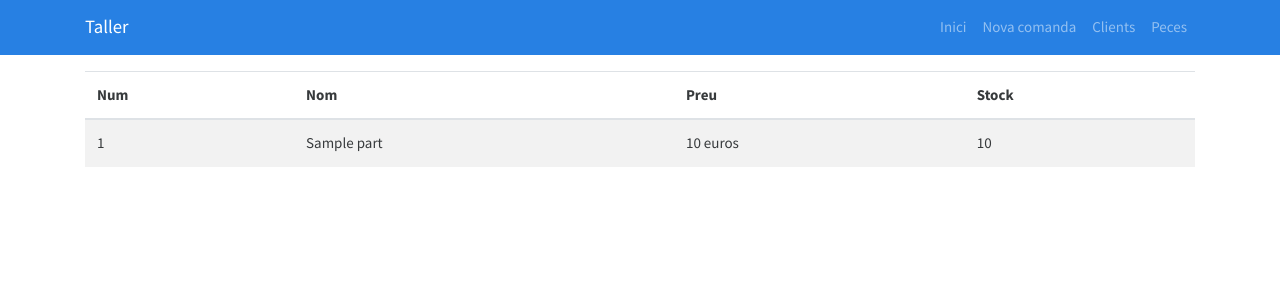
After one commit to pmontp19/taller-dabd, a Symfony app: template templates/part/index.html.twig in a window 1280 px wide. The commit adds this page. Shown: the top 300 px of the page. Run offline with Twig, Linux system fonts and the light colour scheme; the template is opened without the code that fills it: most values are stand-ins (such as "Sample title", 1, 10 or a date in 2020); some libraries are stand-ins or nearby versions.

Commit message:
Part list and controller

```diff
--- a/templates/comanda/show.html.twig
+++ b/templates/comanda/show.html.twig
@@ -16,6 +16,7 @@
     <p>Temps que ocuparà: {{ comanda.time }} minuts</p>
     <p>Total: {{ comanda.total }} euros</p>
     <p><em>Data de creació: {{ comanda.creation|date('d-m-Y') }}</em></p>
+    <a href="/comanda/edit/{{ comanda.id }}" class="btn btn-light">Editar</a>
     <hr>
     <a href="/">Enrere</a>
 {% endblock %}
--- a/templates/inc/navbar.html.twig
+++ b/templates/inc/navbar.html.twig
@@ -14,7 +14,10 @@
                     <a href="/comanda/new" class="nav-link">Nova comanda</a>
                 </li>
                 <li class="nav-item">
-                    <a href="/customers" class="nav-link">Llista clients</a>
+                    <a href="/customers" class="nav-link">Clients</a>
+                </li>
+                <li class="nav-item">
+                    <a href="/parts" class="nav-link">Peces</a>
                 </li>
             </ul>
         </div>
--- /dev/null
+++ b/templates/part/index.html.twig
@@ -0,0 +1,30 @@
+{% extends 'base.html.twig' %}
+
+{% block title %}Llistat peces{% endblock %}
+
+{% block body %}
+    {% if parts %}
+        <table id="parts" class="table table-striped">
+            <thead>
+            <tr>
+                <th>Num</th>
+                <th>Nom</th>
+                <th>Preu</th>
+                <th>Stock</th>
+            </tr>
+            </thead>
+            <tbody>
+            {% for part in parts %}
+                <tr>
+                    <td>{{ part.id }}</td>
+                    <td>{{ part.name }}</td>
+                    <td>{{ part.price }} euros</td>
+                    <td>{{ part.stock }}</td>
+                </tr>
+            {% endfor %}
+            </tbody>
+        </table>
+    {% else %}
+        <p>No hi ha peces per mostrar</p>
+    {% endif %}
+{% endblock %}
```
Also changed, not shown: app.json (added, +20 -0 lines), src/Controller/ComandaController.php (+7 -4 lines), src/Controller/PartController.php (added, +29 -0 lines), src/Entity/Comanda.php (+13 -24 lines).
